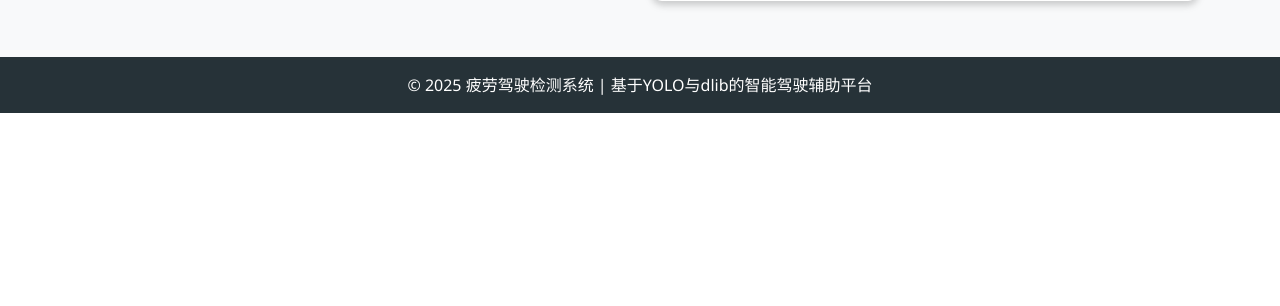
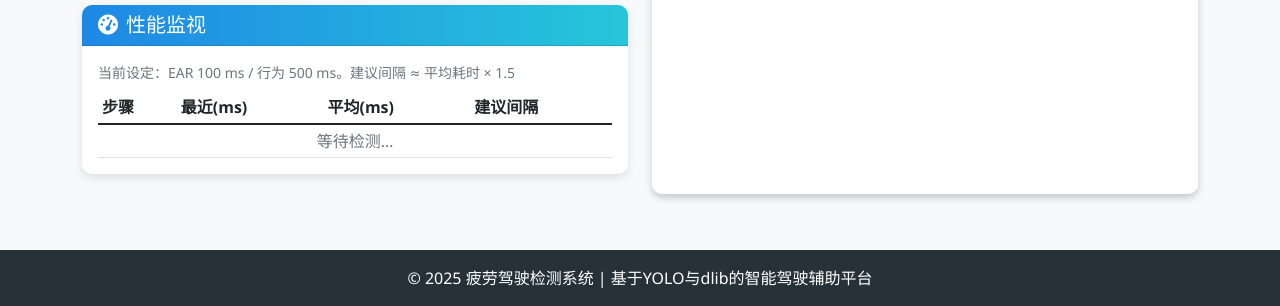
Before and after one commit to wyivz/Fatigue_Detection, a Django app: page /detection/realtime/ in a window 1280 px wide. Shown: the part 1152-1458 px from the top of the page. Before the commit the page ends 1265 px from the top, so only its background shows below. Run offline with Django 4.2, Linux system fonts and the light colour scheme; the visitor is signed in with stand-in values (Sample User, id 1); data comes from the database, SQL or seed files in the repository; data that the repository does not hold is empty; some libraries are stand-ins or nearby versions.

Commit message:
refactor: apply edits before next user request (ad41efed)
Replayed from Cursor chat ad41efed.
Files: fatigue_detection_system/detection/templates/detection/realtime.html, fatigue_detection_system/detection/templates/detection/system_config.html, fatigue_detection_system/detection/views.py

User intent (truncated):
修复人脸状态漏检 + 分步耗时与独立频率

Implement the plan as specified, it is attached for your reference. Do NOT edit the plan file itself.

To-do's from the plan have already been created. Do not create them again. Mark them as in_progress as you work, starting with the first one. Don't stop until you have completed all the to-dos.

```diff
--- a/fatigue_detection_system/detection/templates/detection/realtime.html
+++ b/fatigue_detection_system/detection/templates/detection/realtime.html
@@ -226,6 +226,33 @@
                     </div>
                 </div>
             </div>
+
+            <div class="stats-card mt-4">
+                <div class="card-header">
+                    <h5 class="mb-0"><i class="fas fa-tachometer-alt me-2"></i>性能监视</h5>
+                </div>
+                <div class="card-body">
+                    <p class="small text-muted mb-2" id="perf-config-hint">
+                        当前设定：EAR {{ ear_sample_interval_ms|default:100 }} ms /
+                        行为 {{ detection_interval|default:500 }} ms。建议间隔 ≈ 平均耗时 × 1.5
+                    </p>
+                    <div class="table-responsive">
+                        <table class="table table-sm mb-0" id="perf-timing-table">
+                            <thead>
+                                <tr>
+                                    <th>步骤</th>
+                                    <th>最近(ms)</th>
+                                    <th>平均(ms)</th>
+                                    <th>建议间隔</th>
+                                </tr>
+                            </thead>
+                            <tbody id="perf-timing-body">
+                                <tr><td colspan="4" class="text-muted text-center">等待检测…</td></tr>
+                            </tbody>
+                        </table>
+                    </div>
+                </div>
+            </div>
         </div>
 
         <!-- 检测结果区域 -->
@@ -299,7 +326,8 @@
 <script>
     // 会话ID
     const sessionId = {{ session.id }};
-    const detectionIntervalMs = {{ detection_interval|default:1000 }};
+    const detectionIntervalMs = {{ detection_interval|default:500 }};
+    const earSampleIntervalMs = {{ ear_sample_interval_ms|default:100 }};
 
     // DOM元素
     const videoElement = document.getElementById('video-stream');
@@ -314,6 +342,7 @@
     const alertSound = document.getElementById('alert-sound');
     const warningModal = new bootstrap.Modal(document.getElementById('warning-modal'));
     const detectionAlert = document.getElementById('detection-alert');
+    const perfTimingBody = document.getElementById('perf-timing-body');
 
     // 统计元素
     const faceCountElement = document.getElementById('face-count');
@@ -331,6 +360,51 @@
         fatigueValues: [],
         behaviorValues: []
     };
+
+    const PERF_ROWS = [
+        { key: 'ear', label: 'EAR 采样', cfg: earSampleIntervalMs },
+        { key: 'mono', label: 'Mono CLAHE', cfg: null },
+        { key: 'yolo', label: 'YOLO 行为', cfg: detectionIntervalMs },
+        { key: 'dlib', label: 'dlib 关键点', cfg: null },
+        { key: 'draw', label: '绘制标注', cfg: null },
+        { key: 'save', label: '存图写库', cfg: null },
+        { key: 'total', label: '全流程', cfg: detectionIntervalMs },
+        { key: 'detect_loop', label: '检测环', cfg: detectionIntervalMs },
+    ];
+
+    let clientTimingAvg = {};
+
+    function suggestIntervalMs(avgMs) {
+        if (avgMs == null || isNaN(avgMs) || avgMs <= 0) return '—';
+        return Math.ceil((avgMs * 1.5) / 10) * 10;
+    }
+
+    function updateTimingPanel(timing) {
+        if (!perfTimingBody || !timing) return;
+        let html = '';
+        PERF_ROWS.forEach(row => {
+            const last = timing[row.key + '_ms'];
+            let avg = timing[row.key + '_avg_ms'];
+            if (avg == null && last != null) {
+                const prev = clientTimingAvg[row.key];
+                clientTimingAvg[row.key] = prev == null ? Number(last) : (0.2 * Number(last) + 0.8 * prev);
+                avg = clientTimingAvg[row.key];
+            } else if (avg != null) {
+                clientTimingAvg[row.key] = Number(avg);
+            }
+            const suggest = suggestIntervalMs(avg != null ? avg : last);
+            let warn = false;
+            if (row.cfg != null && avg != null && avg > row.cfg * 0.8) warn = true;
+            const cls = warn ? 'table-warning' : '';
+            html += `<tr class="${cls}">
+                <td>${row.label}${warn ? ' <span class="badge bg-warning text-dark">可能积压</span>' : ''}</td>
+                <td>${last != null ? Number(last).toFixed(1) : '—'}</td>
+                <td>${avg != null ? Number(avg).toFixed(1) : '—'}</td>
+                <td>${suggest === '—' ? '—' : ('≥ ' + suggest + ' ms')}</td>
+            </tr>`;
+        });
+        perfTimingBody.innerHTML = html || '<tr><td colspan="4" class="text-muted text-center">暂无数据</td></tr>';
+    }
 
     // 图表
     let statsChart = null;
@@ -843,9 +917,16 @@
 
     // 更新检测结果
     function updateDetectionResults(result) {
-        console.log('检测结果:', result);  // 添加调试输出
+        console.log('检测结果:', result);
 
-        // 更新统计数据
+        if (result.timing) {
+            updateTimingPanel(result.timing);
+        }
+
+        const soft = !!result._softUpdate;
+
+        // 更新统计数据（软刷新不累计计数，避免 EAR 高频 poll 虚增）
+        if (!soft) {
             if (result.face_detected) {
                 statsData.faceCount++;
             }
@@ -859,28 +940,25 @@
                 statsData.behaviorCount++;
             }
 
-        // 添加图表数据点
             const now = new Date();
             const timeLabel = now.getHours() + ':' + now.getMinutes() + ':' + now.getSeconds();
             statsData.timeLabels.push(timeLabel);
             statsData.fatigueValues.push(result.fatigue_level);
 
-        // 不良行为数据点
             const behaviorValue = (result.smoking_detected ? 1 : 0) +
                                  (result.phone_detected ? 1 : 0) +
                                  (result.drinking_detected ? 1 : 0) +
                                  (result.yawn_detected ? 1 : 0);
             statsData.behaviorValues.push(behaviorValue);
 
-        // 限制数据点数量
             if (statsData.timeLabels.length > 10) {
                 statsData.timeLabels.shift();
                 statsData.fatigueValues.shift();
                 statsData.behaviorValues.shift();
             }
 
-        // 更新统计显示
             updateStatsDisplay();
+        }
 
         // 更新疲劳等级
         const level = result.fatigue_level;
@@ -1001,8 +1079,7 @@
             smokingText = result.smoking_detected ? '是' : '否';
             smokingWarning = result.smoking_detected;
 
-            // 如果检测到抽烟且启用了声音提醒
-            if (result.smoking_detected && alertSound.checked) {
+            if (!soft && result.smoking_detected && alertSound.checked) {
                 playAlertSound('smoking');
             }
         }
@@ -1022,8 +1099,7 @@
             phoneText = result.phone_detected ? '是' : '否';
             phoneWarning = result.phone_detected;
 
-            // 如果检测到打电话且启用了声音提醒
-            if (result.phone_detected && alertSound.checked) {
+            if (!soft && result.phone_detected && alertSound.checked) {
                 playAlertSound('phone');
             }
         }
--- a/fatigue_detection_system/detection/views.py
+++ b/fatigue_detection_system/detection/views.py
@@ -126,6 +126,7 @@ def realtime_detection(request):
     alert_volume = int(configs.get('alert_volume', 80))
     enable_voice = configs.get('enable_voice') == 'true'
     detection_interval = int(configs.get('detection_interval', 500))
+    ear_sample_interval_ms = int(configs.get('ear_sample_interval_ms', 100))
     default_source_type = configs.get('default_source_type', 'mvs')
     default_mvs_index = int(configs.get('default_mvs_index', 0))
 
@@ -135,6 +136,7 @@ def realtime_detection(request):
         'alert_volume': alert_volume,
         'enable_voice': enable_voice,
         'detection_interval': detection_interval,
+        'ear_sample_interval_ms': ear_sample_interval_ms,
         'default_source_type': default_source_type,
         'default_mvs_index': default_mvs_index,
     }
```
Also changed, not shown: fatigue_detection_system/detection/templates/detection/system_config.html (+18 -13 lines). Lines whose indentation alone changed are shown as unchanged.
